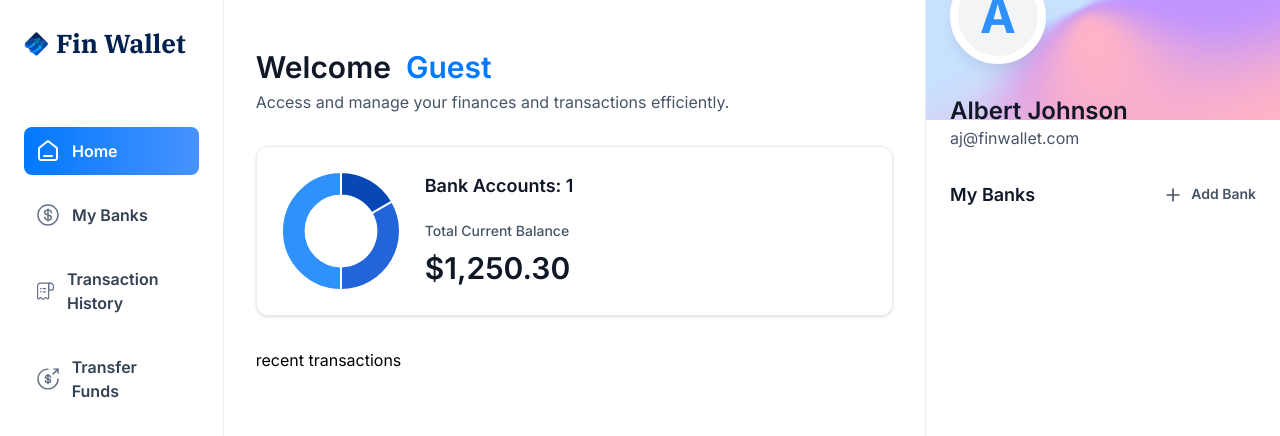
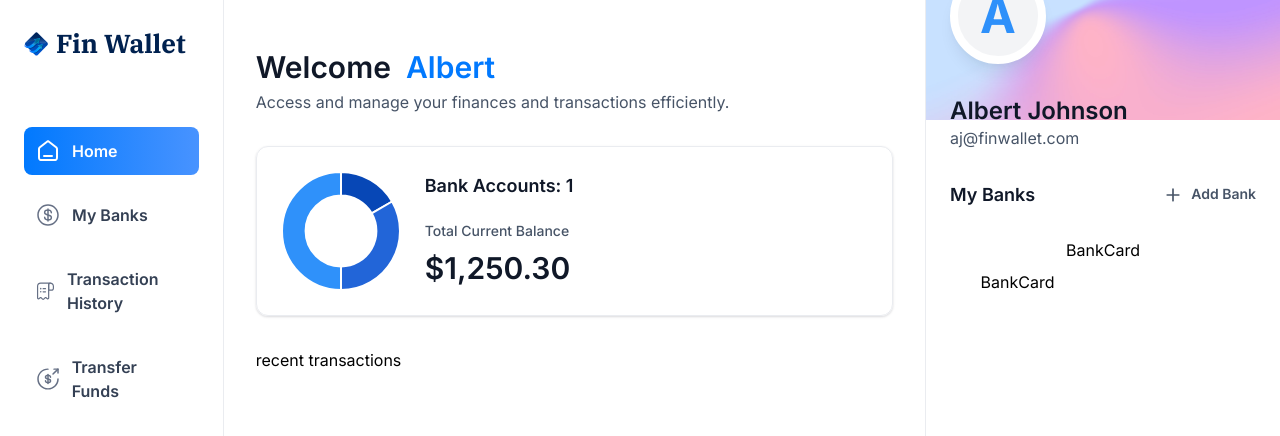
Before and after one commit to albert-gorgori/FinWallet, a Next.js app: page / in a window 1280 px wide. Shown: the top 436 px of the page. Built offline with nearby package versions, Linux system fonts and the light colour scheme.

Commit message:
Bank card layout wrapper

```diff
--- a/app/(root)/page.tsx
+++ b/app/(root)/page.tsx
@@ -13,7 +13,7 @@ const Home = () => {
             type="greeting"
             title="Welcome"
             subtext="Access and manage your finances and transactions efficiently."
-            user={loggedIn?.fisrtName || "Guest"}
+            user={loggedIn?.firstName || "Guest"}
           />
 
           <TotalBalanceBox
@@ -25,7 +25,7 @@ const Home = () => {
         recent transactions
       </div>
 
-      <RightSidebar user={loggedIn} transactions={[]} banks={[]} />
+      <RightSidebar user={loggedIn} transactions={[]} banks={[{},{}]} />
     </section>
   );
 };
--- /dev/null
+++ b/components/BankCard.tsx
@@ -0,0 +1,9 @@
+import React from 'react'
+
+const BankCard = () => {
+  return (
+    <div>BankCard</div>
+  )
+}
+
+export default BankCard
--- a/components/RightSidebar.tsx
+++ b/components/RightSidebar.tsx
@@ -1,6 +1,7 @@
 import Link from "next/link";
 import Image from "next/image";
 import React from "react";
+import BankCard from "./BankCard";
 
 const RightSidebar = ({ user, transactions, banks }: RightSidebarProps) => {
   return (
@@ -24,15 +25,27 @@ const RightSidebar = ({ user, transactions, banks }: RightSidebarProps) => {
       </section>
       <section className="banks">
         <div className="flex w-full justify-between">
-            <h2 className="header-2">My Banks</h2>
-            <Link href="/" className="flex gap-2">
-                <Image src="/icons/plus.svg" width={20} height={20} alt="plus icon" />
-                <h2 className="text-14 font-semibold text-gray-600">
-                    Add Bank
-                </h2>
-            </Link>
+          <h2 className="header-2">My Banks</h2>
+          <Link href="/" className="flex gap-2">
+            <Image
+              src="/icons/plus.svg"
+              width={20}
+              height={20}
+              alt="plus icon"
+            />
+            <h2 className="text-14 font-semibold text-gray-600">Add Bank</h2>
+          </Link>
         </div>
-
+        {banks?.length > 0 && (
+          <div className="relative flex flex-1 flex-col items-center justify-center gap-5">
+            <div className="relative z-10"><BankCard key={banks[0].$id} account={banks[0]} userName={`${user.firstName} ${user.lastName}`} showBalance={false} /></div>
+            {banks[1] && (
+              <div className="absolute right-0 top-8 z-0 w-[90%]">
+                <BankCard key={banks[1].$id} account={banks[1]} userName={`${user.firstName} ${user.lastName}`} showBalance={false}/>
+              </div>
+            )}
+          </div>
+        )}
       </section>
     </aside>
   );
```
